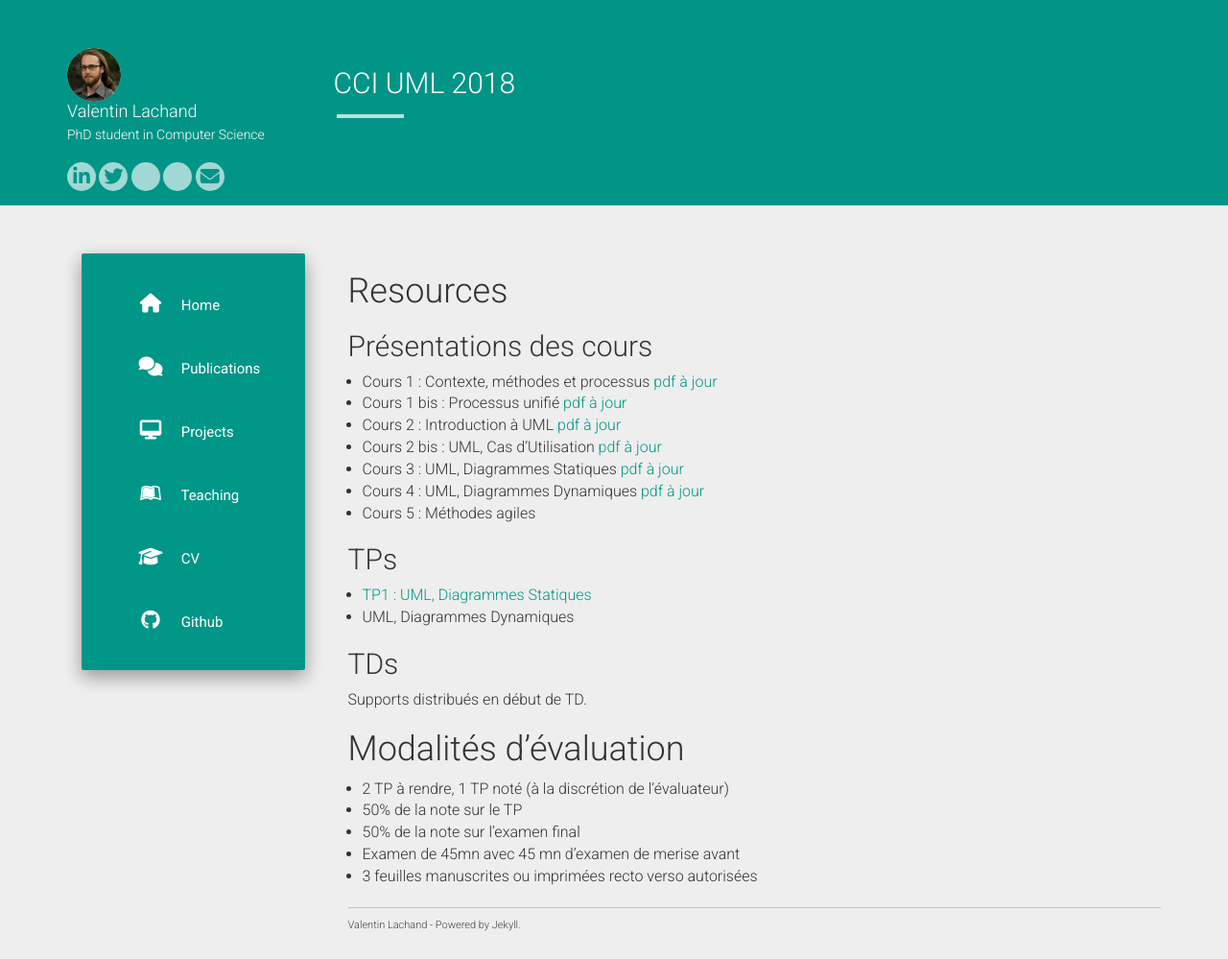
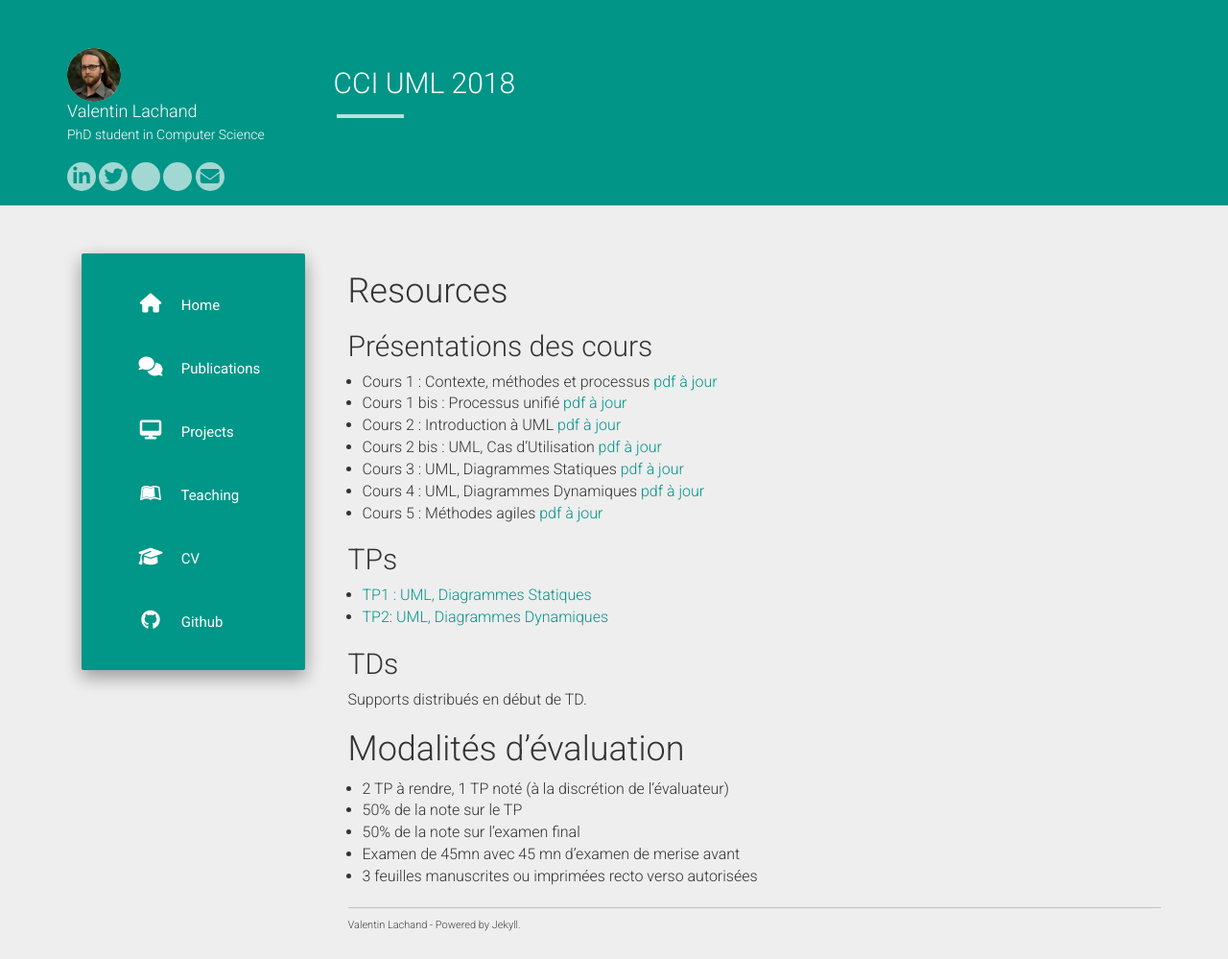
Before and after one commit to taotaoini/lachand.github.io, a Jekyll site: the page built from cci-uml-2018.md, in a window 1280 px wide. Shown: the whole page at 96% size. Built offline with Jekyll 4.4.1, drawn with Linux system fonts in a browser that asks for light colours; nearby versions of some CDN libraries.

Commit message:
Update cci-uml-2018.md

```diff
--- a/cci-uml-2018.md
+++ b/cci-uml-2018.md
@@ -12,11 +12,11 @@ permalink: /teaching/2018/cci-uml-2018
 * Cours 2 bis : UML, Cas d’Utilisation [pdf à jour](https://docs.google.com/presentation/d/19nSOHqYMpRx5PzdSEk60U7oVYX3Nikz8lHn4sKjVrEU/export/pdf)
 * Cours 3 : UML, Diagrammes Statiques [pdf à jour](https://docs.google.com/presentation/d/1cXovZMw-qe42-9Rq7rsNabLVYk0m5I1G0JYWoWo7eQo/export/pdf)
 * Cours 4 : UML, Diagrammes Dynamiques [pdf à jour](https://docs.google.com/presentation/d/1omjaRZlJk687DxLfa51urUwrSZlArsIAAUABG6KPyMc/export/pdf)
-* Cours 5 : Méthodes agiles
+* Cours 5 : Méthodes agiles [pdf à jour](https://docs.google.com/presentation/d/1nyvNqvYNa6asNyb0YIOxpk167zJy-uaduPXHhv9Y2Tk/export/pdf)
 
 ## TPs
 * [TP1 : UML, Diagrammes Statiques](https://valentin.lachand.net/teaching/2018/cci-uml-2018/cci-uml-2018-tp1)
-* UML, Diagrammes Dynamiques
+* [TP2: UML, Diagrammes Dynamiques](https://valentin.lachand.net/teaching/2018/cci-uml-2018/cci-uml-2018-tp2)
 
 ## TDs
 Supports distribués en début de TD.
```
